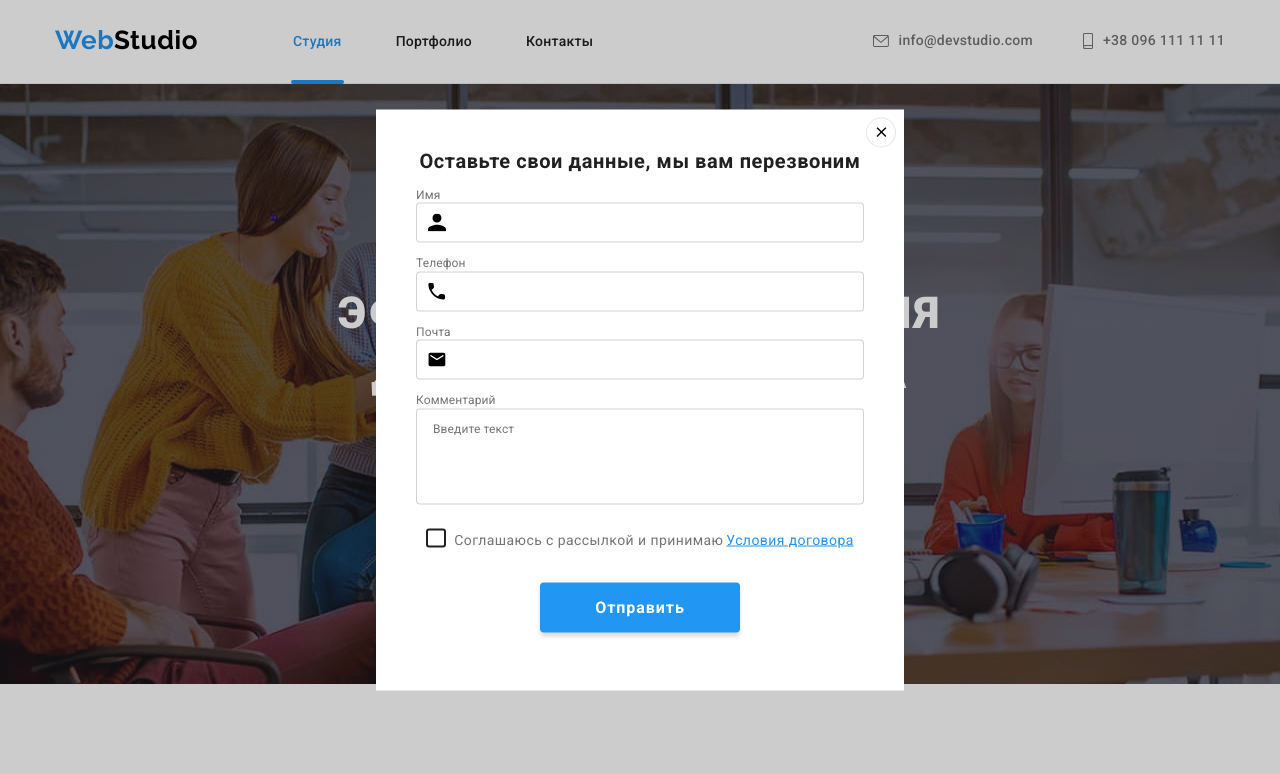
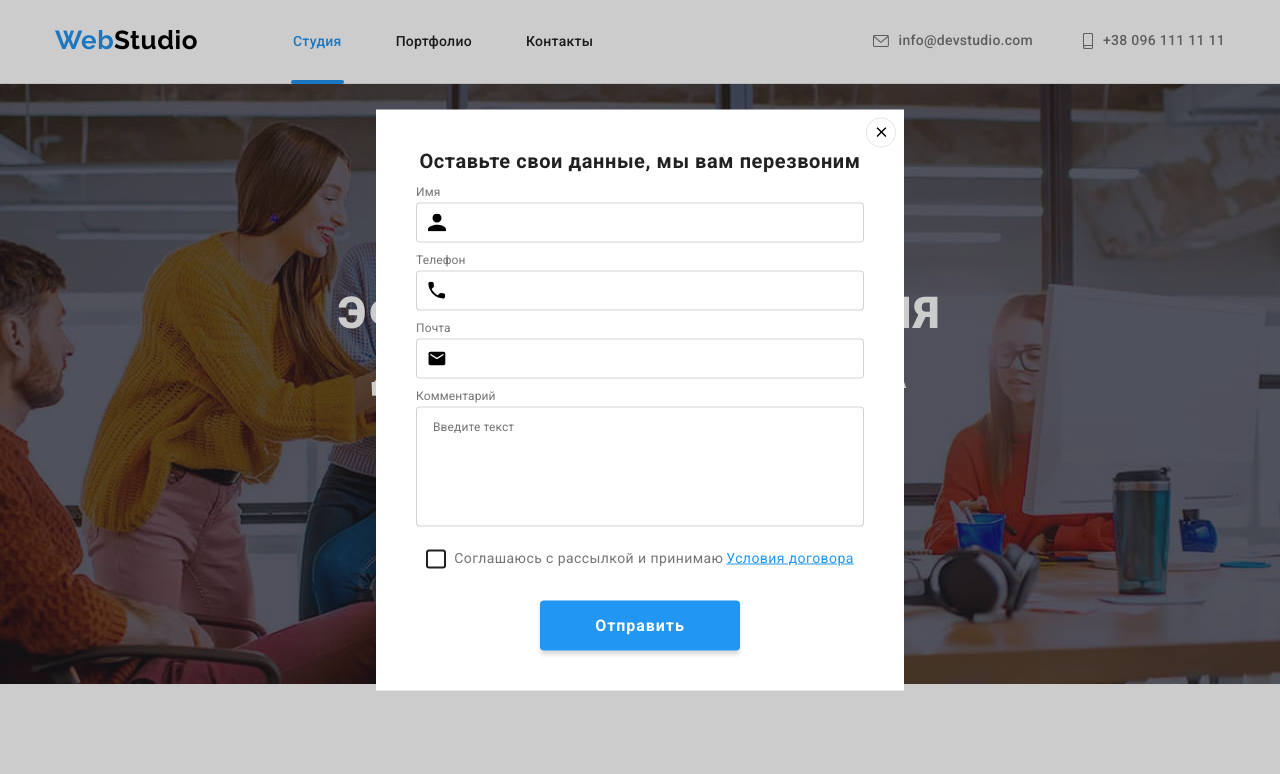
Before and after one commit to MazkaAndrii/goit-markup-hw-06, a plain HTML site: page index.html in a window 1280 px wide. Both pictures are taken after a click on the button "Заказать услугу". Shown: the top 774 px of the page. Drawn offline with nearby package versions, Linux system fonts and the light colour scheme.

Commit message:
mentorsfix

```diff
--- a/css/styles.css
+++ b/css/styles.css
@@ -467,7 +467,7 @@ h6 {
    letter-spacing: 0.03em;
    text-transform: uppercase;
    color: var(--accent-color);
-   padding-bottom: 20px;
+   margin-bottom: 20px;
 }
 .ft-form {
    display: block;
@@ -660,6 +660,7 @@ h6 {
    margin-bottom: 12px;
 }
 .input-label {
+   display: block;
    font-size: 12px;
    line-height: 1.17;
    letter-spacing: 0.01em;
@@ -686,13 +687,13 @@ h6 {
 }
 
 .md-form-input:focus {
-   outline-color: var(--header-color);
+   border-color: var(--header-color);
 }
 .md-form-input:focus + .icon-form {
    fill: var(--header-color);
 }
 .md-form-input-com:focus {
-   outline-color: var(--header-color);
+   border-color: var(--header-color);
 }
 .icon-form {
    position: absolute;
@@ -702,8 +703,9 @@ h6 {
    transition: var(--trans);
 }
 .md-form-input-com {
+   display: block;
    width: 100%;
-   height: 96px;
+   height: 120px;
    border: 1px solid rgba(33, 33, 33, 0.2);
    border-radius: 4px;
    padding: 12px 16px;
@@ -719,7 +721,7 @@ h6 {
 }
 .md-form-button {
    display: block;
-   margin: 30px auto;
+   margin: 30px auto 0px;
    width: 200px;
    height: 50px;
    font-weight: 700;
@@ -750,7 +752,7 @@ h6 {
 }
 .ch-text {
    display: flex;
-   align-items: flex-start;
+   align-items: center;
    justify-content: center;
    font-size: 14px;
    line-height: 1.71;
```
